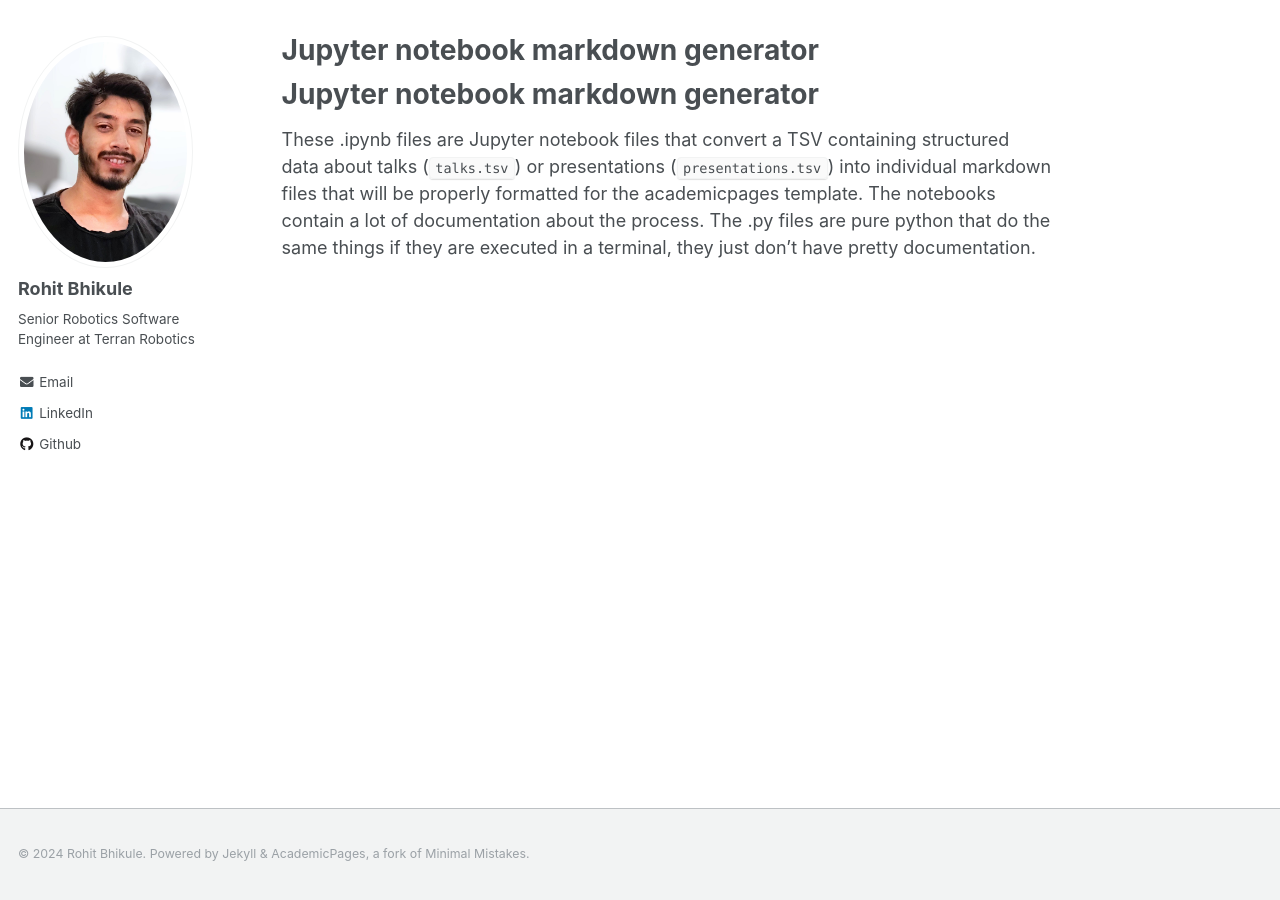
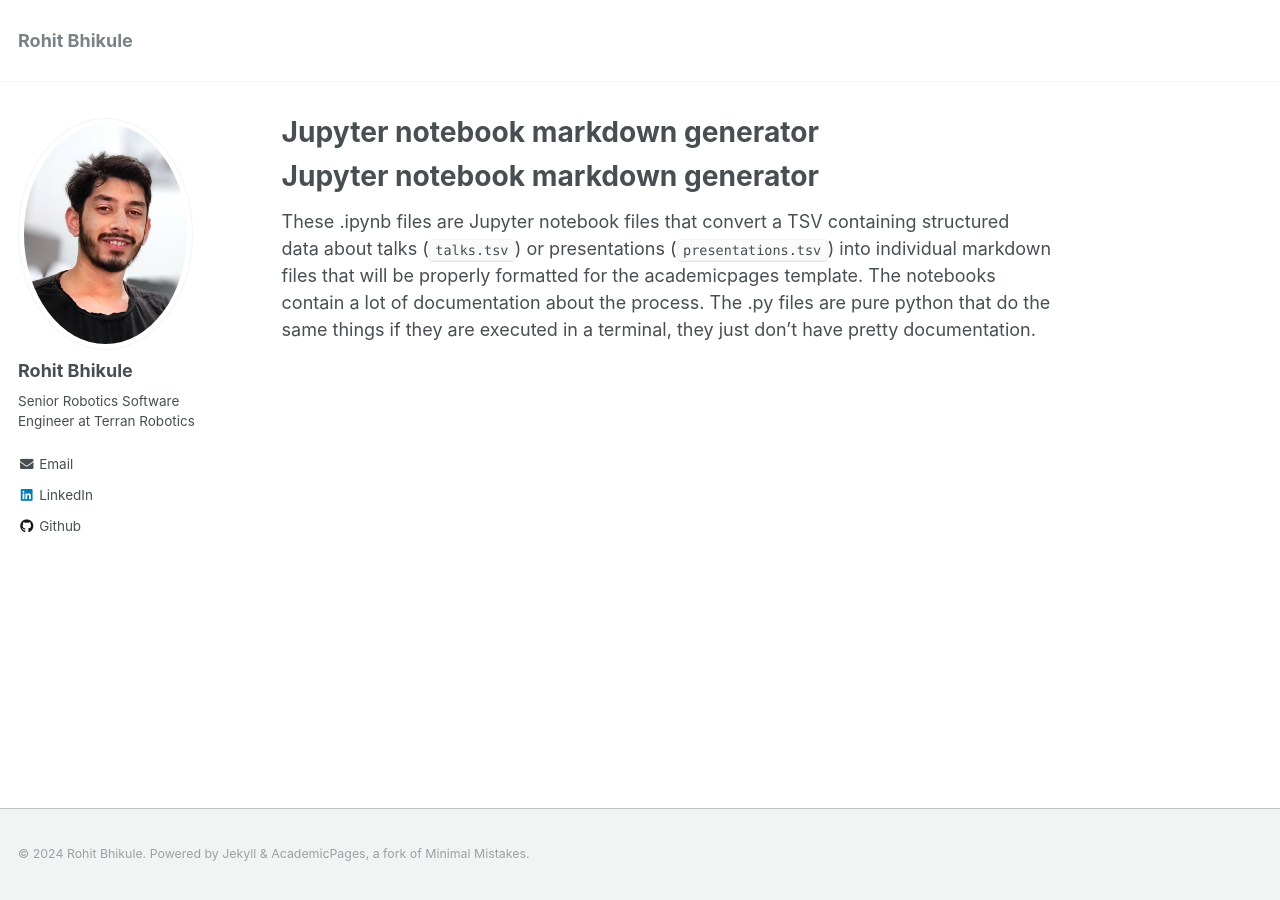
Before and after one commit to rohiitb/rohiitb.github.io, a Jekyll site: the page built from markdown_generator/readme.md, in a window 1280 px wide. Built offline with Jekyll 4.4.1, drawn with Linux system fonts in a browser that asks for light colours; our own code applies the rules of GitHub Pages for plain Markdown files.

Commit message:
revert remove masthead

```diff
--- a/_layouts/default.html
+++ b/_layouts/default.html
@@ -12,7 +12,7 @@ layout: compress
   <body>
 
     {% include browser-upgrade.html %}
-    <!-- {% include masthead.html %} -->
+    {% include masthead.html %}
 
     {{ content }}
 
```
